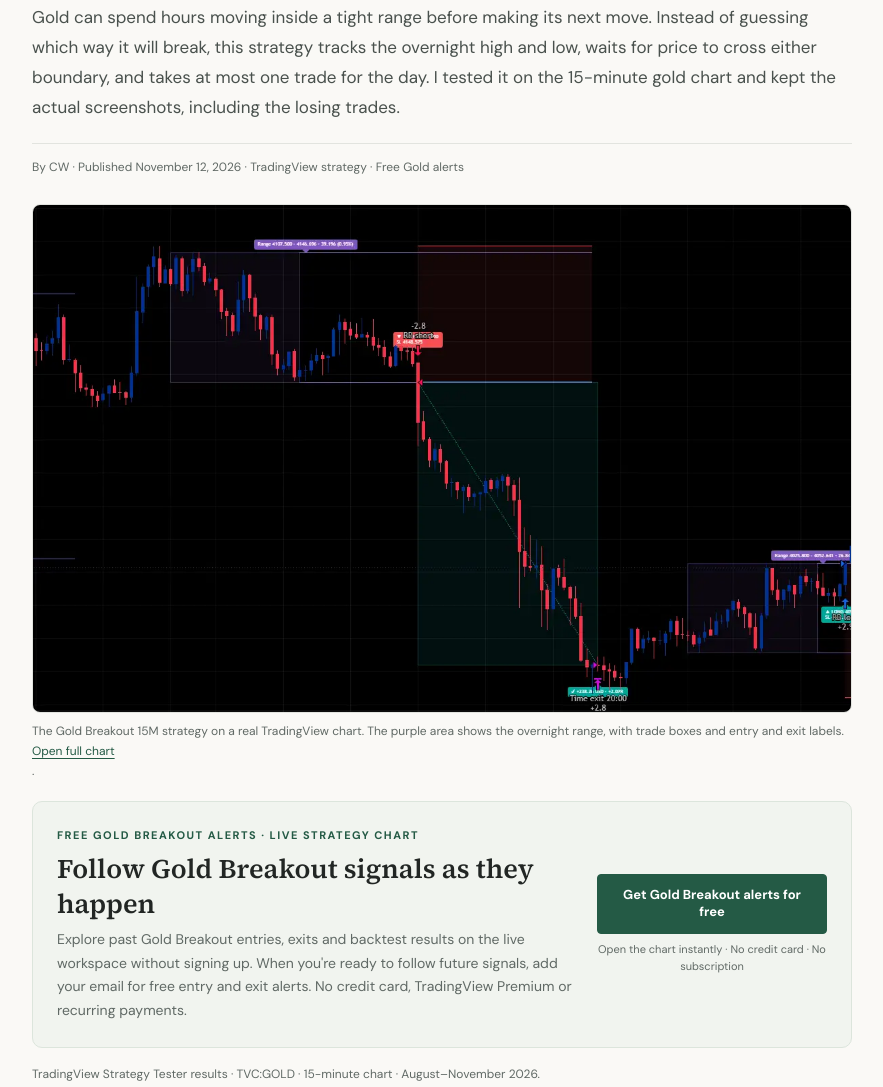
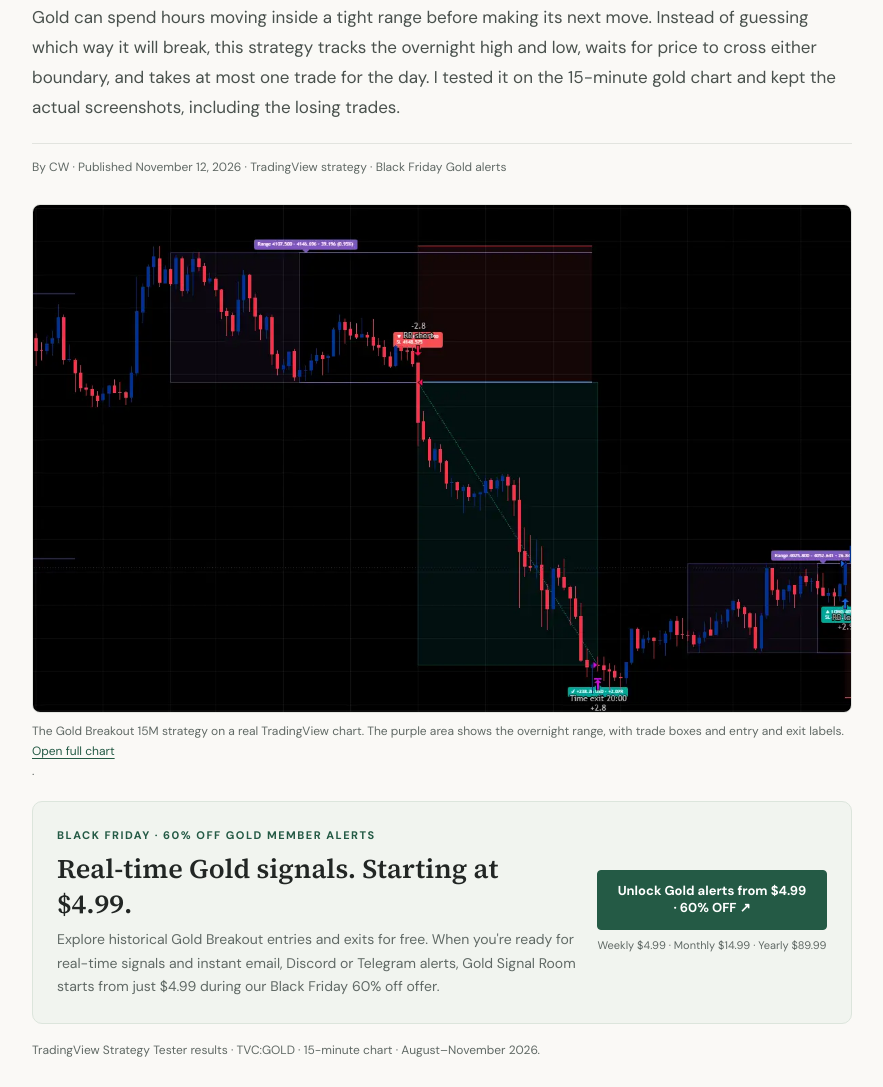
Before and after one commit to ChanakaWithanage/signal-to-script, a plain HTML site: page public/articles/gold-breakout-15m-strategy.html in a window 1280 px wide. Shown: the part 401-1488 px from the top of the page, without its empty margins (198-1081 px from the left). Drawn offline with Linux system fonts and the light colour scheme; no server answers.

Commit message:
Update Gold strategy article to route visitors into premium Black Friday Gold Room

```diff
--- a/public/articles/gold-breakout-15m-strategy.html
+++ b/public/articles/gold-breakout-15m-strategy.html
@@ -3,14 +3,14 @@
 <head>
 <meta charset="utf-8">
 <meta name="viewport" content="width=device-width, initial-scale=1">
-<title>Gold Breakout 15M | Free Alerts, Live Chart and Backtest</title>
-<meta name="description" content="Discover Gold Breakout 15M with real chart examples, an interactive gold workspace, free entry and exit alerts and documented backtest results.">
+<title>Gold Breakout 15M | Strategy, Backtest and Live Gold Alerts</title>
+<meta name="description" content="Discover Gold Breakout 15M with real chart examples, an interactive gold workspace, real-time member entry and exit alerts and documented backtest results.">
 <meta name="robots" content="index, follow">
 <link rel="canonical" href="https://signaltoscript.com/articles/gold-breakout-15m-strategy.html">
 <link rel="icon" type="image/svg+xml" href="/favicon.svg">
 <link rel="stylesheet" href="/styles.css">
 <meta property="og:type" content="article">
-<meta property="og:title" content="Gold 15-Minute Breakout Strategy: Free Alerts and Backtest">
+<meta property="og:title" content="Gold 15-Minute Breakout Strategy: Real-Time Alerts and Backtest">
 <meta property="og:description" content="One overnight range, one trade a day. Explore the real TradingView charts, backtest and downloadable Pine Script v6 strategy.">
 <meta property="og:url" content="https://signaltoscript.com/articles/gold-breakout-15m-strategy.html">
 <meta property="og:image" content="https://signaltoscript.com/images/gold-breakout-15m-chart.webp">
@@ -39,7 +39,7 @@
 <a class="brand" href="/"><span class="brand-mark">CW.</span><span class="brand-wordmark"><span class="brand-name">Signal to Script</span><span class="brand-by">by CW</span></span></a>
 <button aria-expanded="false" aria-label="Open menu" class="menu-toggle" id="menu" type="button">☰</button>
 <nav aria-label="Main navigation" class="nav" id="nav">
-<a href="/trial.html">Gold alerts</a><a href="/#free-scripts">Free scripts</a><a href="/#articles">Articles</a><a href="/#about">About CW</a><a href="/#support">Get help</a><a href="/join.html">Join free</a>
+<a href="https://gold.signaltoscript.com/pricing.html">Gold alerts</a><a href="/#free-scripts">Free scripts</a><a href="/#articles">Articles</a><a href="/#about">About CW</a><a href="/#support">Get help</a><a href="/join.html">Join free</a>
 </nav></div></header>
 <main id="main">
 <div class="read-wrap article-top">
@@ -47,7 +47,7 @@
 <div class="eyebrow">Gold Breakout 15M · Chart, signals and backtesting</div>
 <h1>Gold 15-Minute Breakout Strategy: One Range, One Trade a Day</h1>
 <p class="lead">Gold can spend hours moving inside a tight range before making its next move. Instead of guessing which way it will break, this strategy tracks the overnight high and low, waits for price to cross either boundary, and takes at most one trade for the day. I tested it on the 15-minute gold chart and kept the actual screenshots, including the losing trades.</p>
-<div class="article-meta">By CW · Published November 12, 2026 · TradingView strategy · Free Gold alerts</div>
+<div class="article-meta">By CW · Published November 12, 2026 · TradingView strategy · Black Friday Gold alerts</div>
 <figure class="gold-lead-image">
   <a href="/images/gold-breakout-15m-chart.webp" target="_blank" rel="noopener noreferrer" aria-label="Open the full Gold Breakout 15M TradingView strategy chart">
     <img src="/images/gold-breakout-15m-chart.webp" width="1210" height="750" alt="Real TradingView gold 15-minute chart with purple overnight range, short entry, stop area, and a green profitable trade box" fetchpriority="high">
@@ -56,13 +56,13 @@
 </figure>
 <div class="gold-early-download" id="download">
   <div class="gold-download-copy">
-    <div class="release-label">FREE GOLD BREAKOUT ALERTS · LIVE STRATEGY CHART</div>
-    <h2>Follow Gold Breakout signals as they happen</h2>
-    <p>Explore past Gold Breakout entries, exits and backtest results on the live workspace without signing up. When you're ready to follow future signals, add your email for free entry and exit alerts. No credit card, TradingView Premium or recurring payments.</p>
+    <div class="release-label">BLACK FRIDAY · 60% OFF GOLD MEMBER ALERTS</div>
+    <h2>Real-time Gold signals. Starting at $4.99.</h2>
+    <p>Explore historical Gold Breakout entries and exits for free. When you're ready for real-time signals and instant email, Discord or Telegram alerts, Gold Signal Room starts from just $4.99 during our Black Friday 60% off offer.</p>
   </div>
   <div class="gold-download-action">
-    <a class="btn" href="/trial.html">Get Gold Breakout alerts for free</a>
-    <span class="gold-download-trust">Open the chart instantly · No credit card · No subscription</span>
+    <a class="btn" href="https://gold.signaltoscript.com/pricing.html">Unlock Gold alerts from $4.99 · 60% OFF ↗</a>
+    <span class="gold-download-trust">Weekly $4.99 · Monthly $14.99 · Yearly $89.99</span>
 
   </div>
 </div>
@@ -173,9 +173,9 @@
 <div class="download gold-download-bottom" id="download-strategy">
  <div class="release-label">GOLD BREAKOUT 15M · FREE SIGNALS</div>
  <h2>Take the strategy for a spin on the live chart</h2>
- <p>Review the past breakout trades and their exits on the live chart. Then get notified for future Gold Breakout entries and exits, free.</p>
- <a class="btn" href="/trial.html">Get Gold Breakout alerts for free</a>
- <p class="gold-download-footnote">No credit card. No subscription. You can explore the chart immediately.</p>
+ <p>Review past Gold entries and exits on the free delayed chart, then unlock real-time BUY, SELL and EXIT notifications from $4.99 with our 60% off Gold Room offer.</p>
+ <a class="btn" href="https://gold.signaltoscript.com/pricing.html">Unlock Gold alerts from $4.99 · 60% OFF ↗</a>
+ <p class="gold-download-footnote">Explore historical signals free. Membership adds instant alerts and current signals.</p>
 </div>
 <div class="author-card"><div class="author-monogram">CW.</div><div><strong>Written by CW</strong><p>Sharing free TradingView scripts, strategy experiments and practical Pine Script development notes.</p></div></div>
 </div></section>
```
